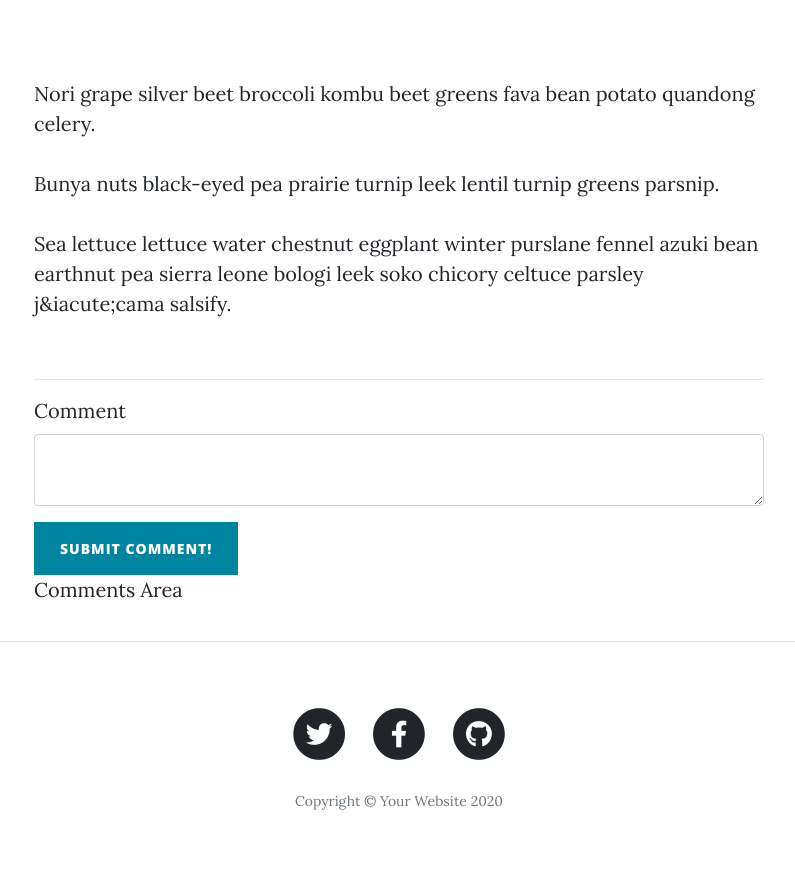
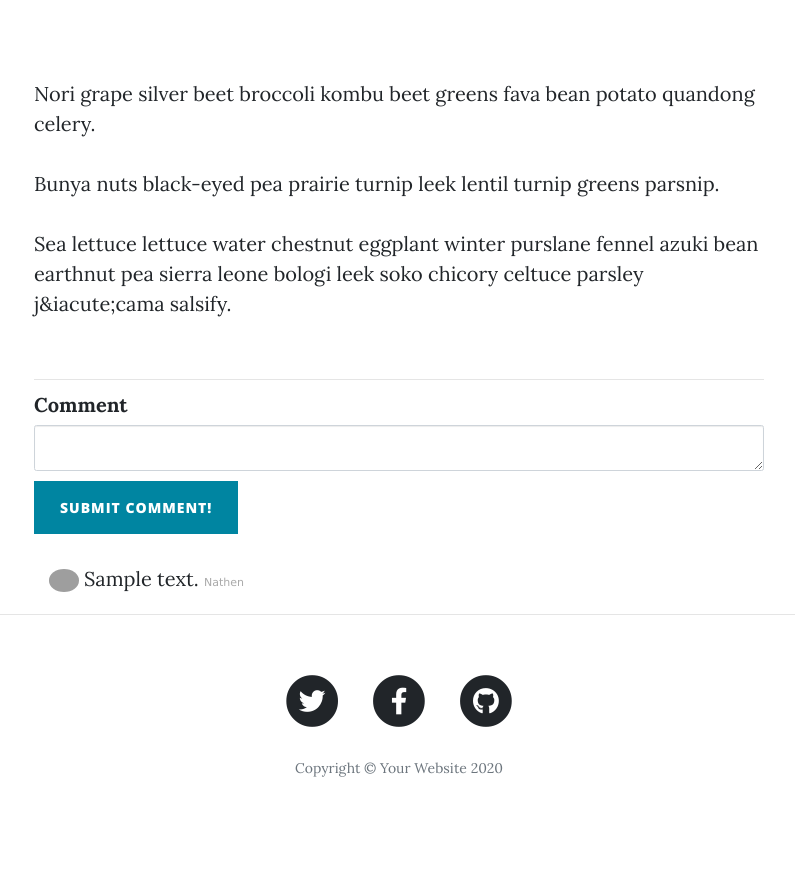
Before and after one commit to uberoddish/Nathen-blog, a Flask app: page /post/1 in a window 1280 px wide. Shown: the part 562-1439 px from the top of the page, without its empty margins (241-1036 px from the left). After the commit the page ends 1339 px from the top, so only its background shows below. Run offline with Flask 2, Linux system fonts and the light colour scheme; data comes from the database, SQL or seed files in the repository; tables that the repository leaves empty hold one stand-in row (values such as "Sample post"); some libraries are stand-ins or nearby versions; grey boxes are pictures that could not be loaded.

Commit message:
Updated post.html and main.py for the Comment db

```diff
--- a/main.py
+++ b/main.py
@@ -68,9 +68,9 @@ class User(UserMixin, db.Model):
     comments = relationship('Comment', back_populates="comment_author")
 
 class Comment(db.Model):
-    __tablename__ = "comment"
+    __tablename__ = "comments"
     id = db.Column(db.Integer, primary_key=True)
-    text = db.Column(db.Text(250), nullable=False)
+    text = db.Column(db.Text, nullable=False)
     author_id = db.Column(db.Integer, db.ForeignKey('users.id'))
     comment_author = relationship("User", back_populates='comments')
     post_id = db.Column(db.Integer, db.ForeignKey('blog_posts.id'))
@@ -167,7 +167,7 @@ def show_post(post_id):
 
         else:
             new_comment = Comment(
-                text=request.form.get('comment'),
+                text=form.comment_text.data,
                 comment_author=current_user,
                 parent_post=requested_post
             )
--- a/templates/post.html
+++ b/templates/post.html
@@ -1,6 +1,8 @@
-{% include "header.html" %}
+{% extends 'bootstrap/base.html' %}
 {% import 'bootstrap/wtf.html' as wtf %}
 
+{% block content %}
+{% include "header.html" %}
   <!-- Page Header -->
   <header class="masthead" style="background-image: url('{{post.img_url}}')">
     <div class="overlay"></div>
@@ -34,11 +36,11 @@
 
 
           {{ ckeditor.load() }}
-          {{ ckeditor.config(name="comment") }}
+          {{ ckeditor.config(name="comment_text") }}
           {{ wtf.quick_form(form, novalidate=True, button_map={"submit": "primary"}) }}
 
 
-           Comments Area
+<!--           Comments Area-->
           <div class="col-lg-8 col-md-10 mx-auto comment">
             {% for comment in post.comments: %}
               <ul class="commentList">
@@ -47,10 +49,8 @@
                       <img src="{{ comment.comment_author.email | gravatar }}"/>
                     </div>
                     <div class="commentText">
-                      <div class="commentText">
-                        {{ comment.text|safe }}
-                      </div>
-                        <span class="date sub-text">{{ comment.comment_author.name }}</span>
+                      {{ comment.text|safe }}
+                      <span class="date sub-text">{{ comment.comment_author.name }}</span>
                     </div>
                 </li>
               </ul>
@@ -65,3 +65,4 @@
 
   <hr>
 {% include "footer.html" %}
+{% endblock %}
```
Also changed, not shown: blog.db, requirements.txt (line endings or trailing spaces).
